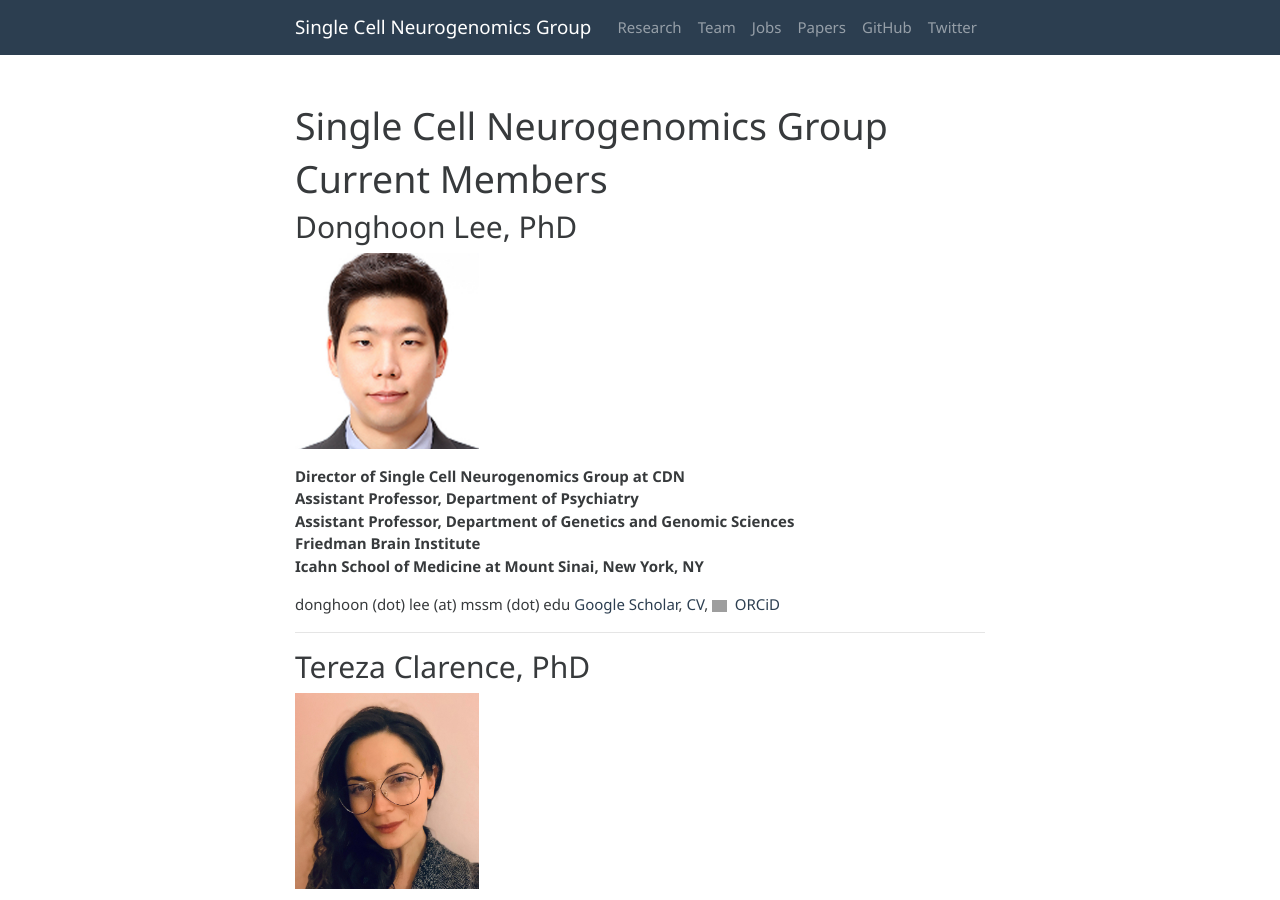
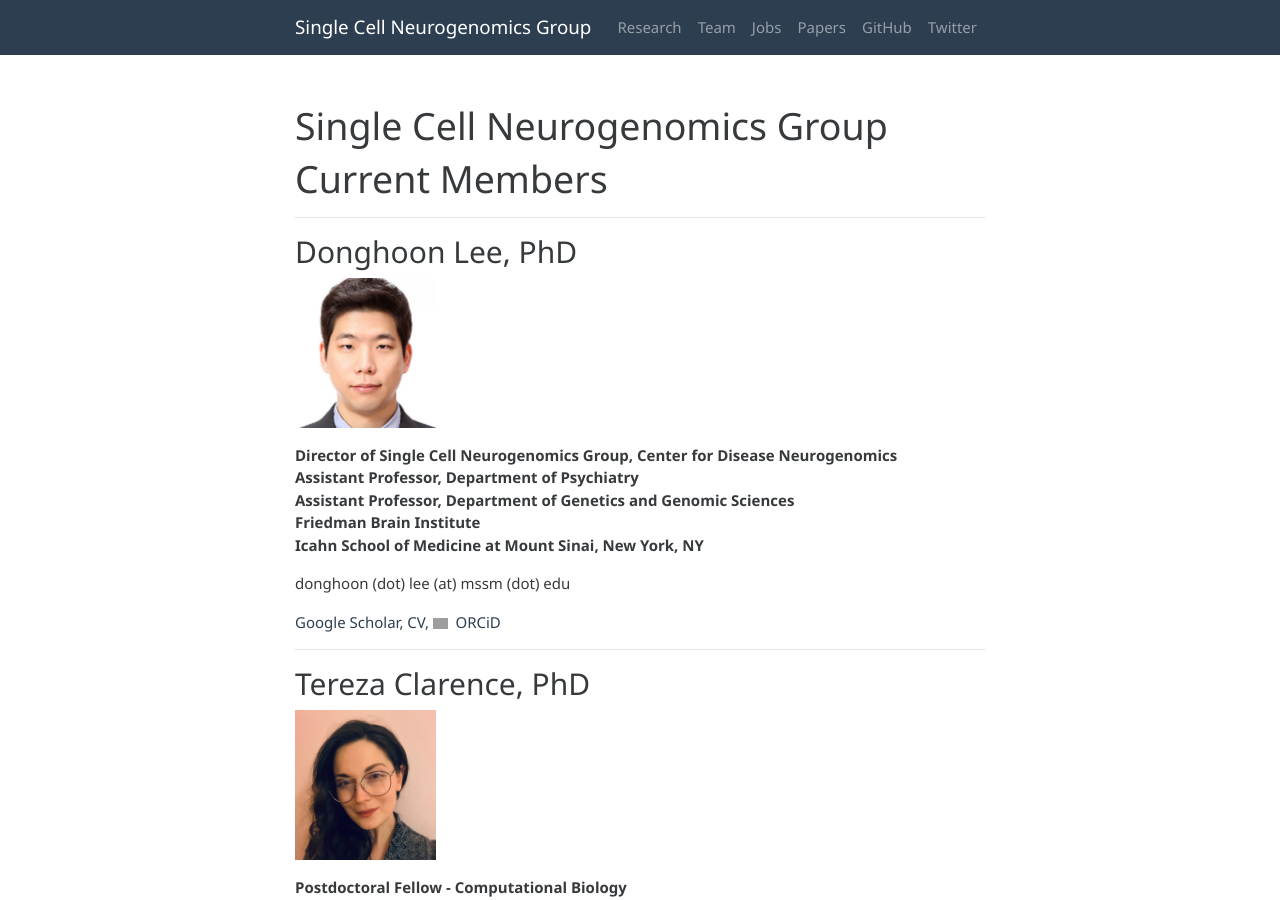
Before and after one commit to leelaboratory/leelaboratory.github.io, a Jekyll site: the page built from pages/team.md, in a window 1280 px wide and 900 px high. Built offline with Jekyll 4.4.1, drawn with Linux system fonts in a browser that asks for light colours; grey boxes are pictures that could not be loaded.

Commit message:
Update team.md

```diff
--- a/pages/team.md
+++ b/pages/team.md
@@ -7,19 +7,21 @@ title: 'Single Cell Neurogenomics Group'
 
 
 # Current Members
+<hr>
 
 
 
 ## Donghoon Lee, PhD
-<img src="/images/DL.jpeg" width="184" height="196">
+<img src="/images/DL.jpeg" height="150">
 <p><b>
-  Director of Single Cell Neurogenomics Group at CDN<br>
+  Director of Single Cell Neurogenomics Group, Center for Disease Neurogenomics<br>
   Assistant Professor, Department of Psychiatry<br>
   Assistant Professor, Department of Genetics and Genomic Sciences<br>
   Friedman Brain Institute<br>
   Icahn School of Medicine at Mount Sinai, New York, NY
 </b></p>
 donghoon (dot) lee (at) mssm (dot) edu
+
 [Google Scholar](https://scholar.google.com/citations?user=_a8xSwwAAAAJ&hl=en),
 [CV](https://drive.google.com/file/d/19uNtddUfWJHtHaqKHubVpVinGjlGPtrm/view),
 <a itemprop="sameAs" content="https://orcid.org/0000-0003-0453-6059" href="https://orcid.org/0000-0003-0453-6059" target="orcid.widget" rel="noopener noreferrer" style="vertical-align:top;"><img src="https://orcid.org/sites/default/files/images/orcid_16x16.png" style="width:1em;margin-right:.5em;" alt="ORCID iD icon">ORCiD</a>
@@ -28,7 +30,7 @@ donghoon (dot) lee (at) mssm (dot) edu
 
 
 ## Tereza Clarence, PhD
-<img src="/images/TC.jpeg" width="184" height="196">
+<img src="/images/TC.jpeg" height="150">
 <p><b>
   Postdoctoral Fellow - Computational Biology
 </b></p>
@@ -38,7 +40,7 @@ tereza (dot) clarence (at) mssm (dot) edu
 
 
 ## Dimitrios Kyriakis, PhD
-<img src="/images/DK.png" width="184" height="196">
+<img src="/images/DK.png" height="150">
 <p><b>
   Postdoctoral Fellow - Computational Biology
 </b></p>
@@ -48,7 +50,7 @@ dimitrios (dot) kyriakis (at) mssm (dot) edu
 
 
 ## Xuan Cao, PhD
-<img src="/images/XC.jpg" width="184" height="196">
+<img src="/images/XC.jpg" height="150">
 <p><b>
   Postdoctoral Fellow - Computational Biology
 </b></p>
@@ -58,7 +60,7 @@ xuan (dot) cao (at) mssm (dot) edu
 
 
 ## Collin Spencer
-<img src="/images/CS.jpeg" width="184" height="196">
+<img src="/images/CS.jpeg" height="150">
 <p><b>
   Graduate Student - Computational Biology
 </b></p>
@@ -68,7 +70,7 @@ collin (dot) spencer (at) icahn (dot) mssm (dot) edu
 
 
 ## Christian Porras, PhD
-<img src="/images/CP.jpeg" width="184" height="196">
+<img src="/images/CP.jpeg" height="150">
 <p><b>
   MD/PhD Graduate Student
 </b></p>
@@ -78,7 +80,7 @@ christian (dot) porras (at) icahn (dot) mssm (dot) edu
 
 
 ## Chia-Hsuan Chou
-<img src="/images/CC.jpg" width="184" height="196">
+<img src="/images/CC.jpg" height="150">
 <p><b>
   Graduate Student - Computational Biology
 </b></p>
@@ -88,11 +90,12 @@ chia-hsuan (dot) chou (at) icahn (dot) mssm (dot) edu
 
 
 # Past Members
+<hr>
 
 
 
 ## Nicolas Masse, PhD
-<img src="/images/NM.png" width="184" height="196">
+<img src="/images/NM.png" height="150">
 <p><b>
   2023-2025 Computational Biologist
 </b></p>
```
